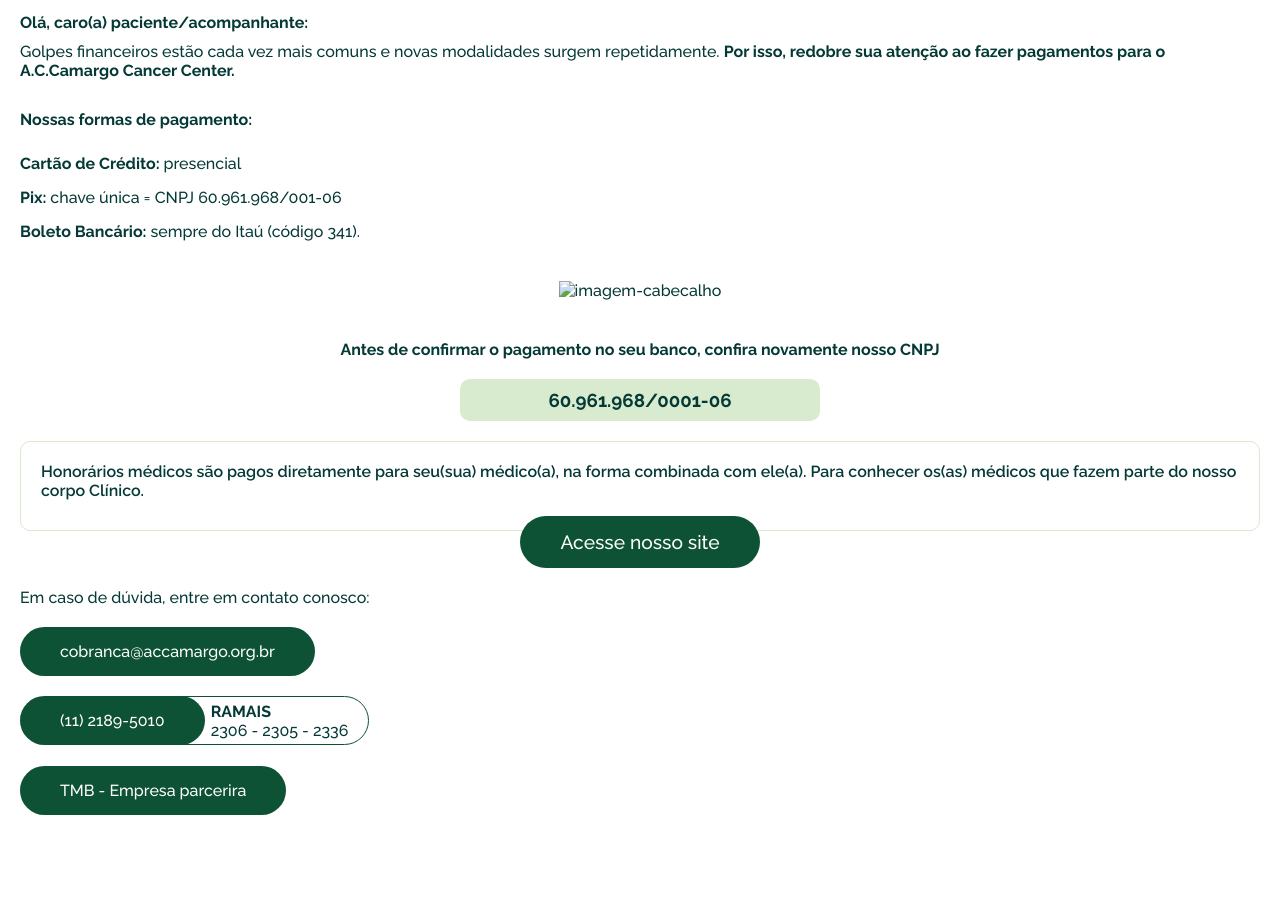
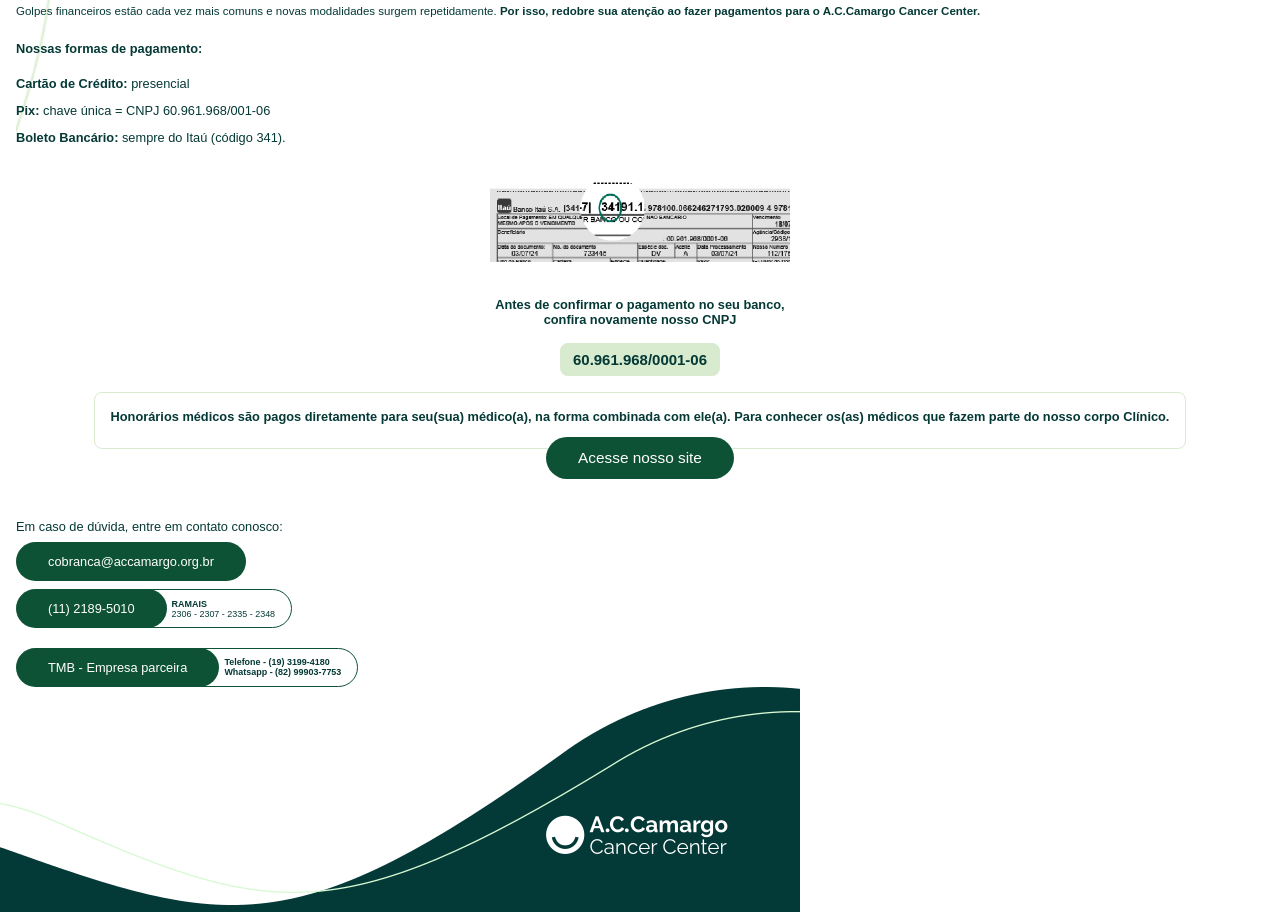
Before and after one commit to thaynasimoes/EMKT--Freela, a website built with Vite: page index.html in a window 1280 px wide. Shown: the part 189-1101 px from the top of the page. Before the commit the page ends 1004 px from the top, so only its background shows below. Built offline with nearby package versions, Linux system fonts and the light colour scheme.

Commit message:
FEAT: Modelo inicial finalizado

```diff
--- a/index.html
+++ b/index.html
@@ -13,6 +13,7 @@
 </head>
 
 <body>
+    <div class="background-image">
     <header class="cabecalho">
         <div class="titulo">
             <h1>Alerta</h1>
@@ -20,7 +21,7 @@
             <p>SAIBA COMO SE PREVENIR</p>
         </div>
         <div class="imagem-cabecalho">
-            <img src="" alt="logo">
+            <img width="70" src="./assets/icon.png"alt="logo">
         </div>
     </header>
     <main>
@@ -38,15 +39,16 @@
         </div>
         <div class="banco">
             <div class="imagem-banco">
-                <img src="" alt="imagem-cabecalho">
+                <img width="300" src="./assets/banco-print.png" alt="imagem-cabecalho">
             </div>
             <div class="banco-subtitulo">
-                <h4>Antes de confirmar o pagamento no seu banco, confira novamente nosso CNPJ</h4>
+                <h4>Antes de confirmar o pagamento no seu banco, <br> confira novamente nosso CNPJ</h4>
 
-                <div class="banco-botao-cpnj">
+                <div class="banco-botao-cnpj">
                     <h3>60.961.968/0001-06</h3>
                 </div>
             </div>
+        </div>
         </div>
         <div class="acesse-nosso-site">
             <p>Honorários médicos são pagos diretamente para seu(sua) médico(a), na forma combinada com ele(a). Para
@@ -72,19 +74,27 @@
                     <b>
                         RAMAIS
                     </b>
-                    <p>
-                        2306 - 2305 - 2336
+                    <p id="ramais">
+                        2306 - 2307 - 2335 - 2348
                     </p>
                 </a>
             </div>
-            <div>
+            <div class="contatos-TBM">
                 <a class="botao-green">
-                    TMB - Empresa parcerira
+                    TMB - Empresa parceira
+                </a>
+                <a class="contatos-telefone-whatsapp">
+                    <b>Telefone - (19) 3199-4180</b>
+                    <b>Whatsapp - (82) 99903-7753</b>
                 </a>
             </div>
 
         </div>
     </main>
+    <footer class="rodape">
+        <img width="100%" src="assets/footer.png" alt="">
+    </footer>
 </body>
 
+
 </html>
--- a/style.css
+++ b/style.css
@@ -1,128 +1,177 @@
 :root {
-  font-family: "Raleway", sans-serif;
+  font-family: "Arial", sans-serif;
   font-weight: 500;
+  font-size: 0.8rem;
 
   --green: #0E5236;
   --light-green: #D8EBCF;
   --dark-green: #043936;
 }
 * {
-  margin:0;
+  margin: 0;
   padding: 0;
   color: var(--dark-green);
 }
-b{
+b {
 
 }
-body{
-  padding: 0 20px;
-  margin-top: 50px;
+.background-image {
+  background-image: url(./assets/background-line.png);
+  background-repeat: no-repeat;
+  background-size: cover;
+  background-position: center;
+
 }
 
-.cabecalho{
+body {
+  padding: 0 1.25rem;
+}
+
+.cabecalho {
   display: flex;
   justify-content: space-between;
   align-items: center;
-  margin-bottom: 20px;
+  margin-bottom: 1.25rem;
+  padding-top: 3.125rem;
+  font-family: "Raleway", sans-serif;
 }
-.titulo h1{
+.titulo h1 {
   font-size: 3rem;
   font-weight: 800;
 }
-.titulo h2{
+.titulo h2 {
   font-size: 2.5rem;
   font-weight: 400;
-  margin: -10px 0 10px 0;
+  margin: -0.625rem 0 0.625rem 0;
 }
-.titulo p{
+.titulo p {
   font-weight: 400;
-}
-.imagem-cabecalho{}
-
-.introducao{
-  margin: 30px 0;
-}
-.introducao h4{
-  margin-bottom: 10px ;
+  padding-top: 0.8rem;
 }
 
-.formas-de-pagamento{
+
+.introducao {
+  margin: 1.875rem 0;
+}
+.introducao h4 {
+  margin-bottom: 0.625rem;
+}
+.introducao p {
+  font-size: 0.9rem;
+}
+
+.formas-de-pagamento {
   display: flex;
   flex-direction: column;
-  gap: 15px;
+  gap: 0.9375rem;
 }
-.formas-de-pagamento h4{
-  font-size: 1.0rem;
-  margin-bottom: 10px;
+.formas-de-pagamento h4 {
+  font-size: 1rem;
+  margin-bottom: 0.625rem;
 }
-.banco{
+.banco {
   display: flex;
   flex-flow: column;
   align-items: center;
 }
-.imagem-banco{
-  margin: 40px 0;
+.imagem-banco {
+  margin: 2.5rem 0;
 }
-.banco-subtitulo{
+.banco-subtitulo {
   text-align: center;
-}
-.banco-botao-cpnj{
-  margin: 20px 120px;
-  padding: 10px 20px;
-background-color: var(--light-green);
-  border-radius: 10px;
+
+
 }
 
+.banco-botao-cnpj {
+  margin: 1.25rem 6rem;
+  padding: 0.625rem 1rem;
+  background-color: var(--light-green);
+  border-radius: 0.625rem;
+}
 
-
-.botao-green{
+.botao-green {
   color: #ffff;
-  padding: 15px 40px;
+  padding: 0.9375rem 2.5rem;
   background-color: var(--green);
   text-decoration: none;
-  border-radius: 30px;
+  border-radius: 1.875rem;
 }
 
-.acesse-nosso-site{
+.acesse-nosso-site {
   display: flex;
   flex-flow: column nowrap;
   align-items: center;
+  margin-bottom: 1.875rem;
 }
 
-.acesse-nosso-site p{
+.acesse-nosso-site p {
   font-weight: 600;
   border: 1px solid var(--light-green);
-  padding: 20px;
-  padding-bottom: 30px;
-  border-radius: 10px;
+  padding: 1.25rem;
+  padding-bottom: 1.875rem;
+  border-radius: 0.625rem;
 
 }
 
-.acesse-nosso-site a{
+.acesse-nosso-site a {
   font-size: 1.2rem;
-  margin-top: -15px;
-  margin-bottom: 20px;
+  margin-top: -0.9375rem;
+  margin-bottom: 1.25rem;
 }
 
-.contatos{
+.contatos {
   display: flex;
   flex-direction: column;
-  gap: 2.2rem;
+  gap: 1.55rem;
 }
 
-.contatos div .botao-green{
+.contatos div .botao-green {
 
 }
-.contatos-ramal{
+
+.contatos-ramal {
   display: flex;
   align-items: center;
 }
-.contatos-ramal-ramais{
+
+.contatos-ramal-ramais {
   display: flex;
   flex-flow: column;
   border: 1px solid var(--green);
-  padding: 4.5px 20px;
-  padding-left: 55px;
-  border-radius: 30px;
-  margin-left: -50px;
+  padding: 0.65rem 1.25rem;
+  padding-left: 3.4375rem;
+  border-radius: 1.875rem;
+  margin-left: -3.125rem;
 }
+.contatos-ramal-ramais b{
+  font-size: 0.7rem;
+}
+
+#ramais{
+  font-size: 0.7rem;
+}
+
+.contatos-TBM {
+  display: flex;
+  align-items: center;
+}
+
+.contatos-telefone-whatsapp {
+  display: flex;
+  flex-flow: column nowrap;
+  border: 1px solid var(--green);
+  padding: 0.65rem 1.25rem;
+  padding-left: 3.4375rem;
+  border-radius: 1.875rem;
+  margin-left: -3.125rem;
+  font-size: 0.7rem;
+
+  @media (max-width: 487px ){
+    font-size: 0.7rem ;
+  }
+}
+footer{
+  position: absolute;
+  left: 0;
+}
```
Also changed, not shown: assets/background-line.png (added), assets/banco-print.png (added), assets/footer.png (added), assets/icon.png (added).
